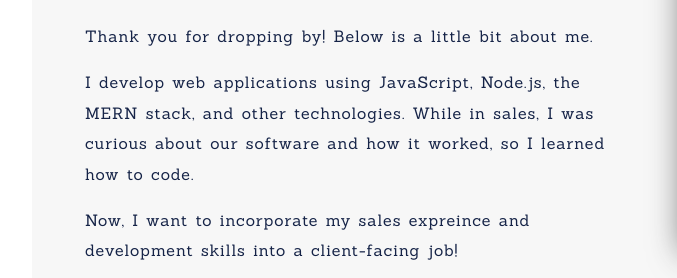
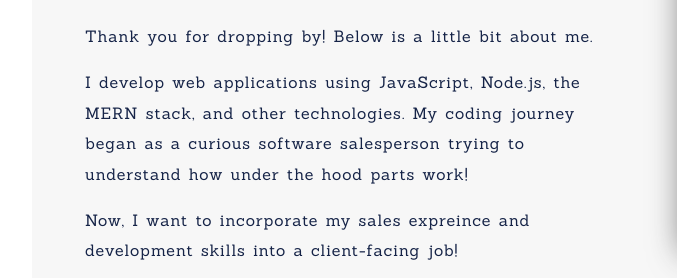
Before and after one commit to msurface/webfolio, a plain HTML site: page index.html in a window 1280 px wide. Shown: the part 256-534 px from the top of the page, 0-677 px from the left. Drawn offline with nearby package versions, Linux system fonts and the light colour scheme.

Commit message:
fixed the about me section

```diff
--- a/index.html
+++ b/index.html
@@ -54,7 +54,7 @@
                 <p class="hero-text">
                   Thank you for dropping by! Below is a little bit about me.
                 </p>
-                <p class="hero-text">I develop web applications using JavaScript, Node.js, the MERN stack, and other technologies. While in sales, I was curious about our software and how it worked, so I learned how to code.
+                <p class="hero-text">I develop web applications using JavaScript, Node.js, the MERN stack, and other technologies. My coding journey began as a curious software salesperson trying to understand how under the hood parts work!
                 </p>
                 <p class="hero-text">Now, I want to incorporate my sales expreince and development skills into a client-facing job!
                 </p>
```
